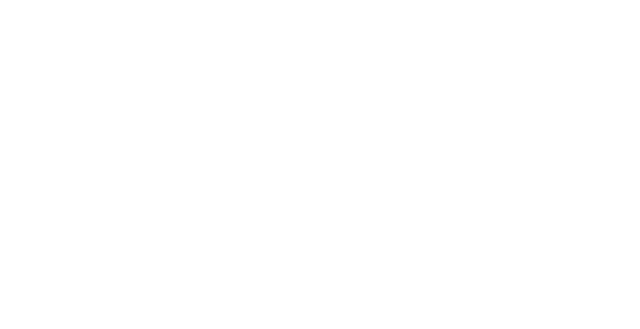
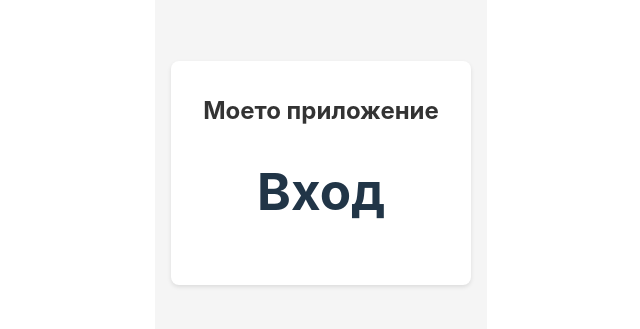
Before and after one commit to OrlinGichev/my-recipe-app, a Vue app: page /auth/login in a window 1280 px wide. Before the commit this address had no page. Shown: the part 275-604 px from the top of the page, without its empty margins (319-959 px from the left). Built offline with nearby package versions, Linux system fonts and the light colour scheme.

Commit message:
добавяне на базови компоненти за  начална страница, рецепти и за нас

```diff
--- a/package.json
+++ b/package.json
@@ -13,6 +13,7 @@
     "@vuelidate/validators": "^2.0.4",
     "axios": "^1.7.9",
     "firebase": "^11.1.0",
+    "path": "^0.12.7",
     "pinia": "^2.3.0",
     "vue": "^3.5.13",
     "vue-router": "^4.5.0"
--- /dev/null
+++ b/src/components/layouts/AuthLayout.vue
@@ -0,0 +1,56 @@
+<script setup></script>
+<template>
+  <div class="auth-layout">
+    <div class="auth-container">
+      <div class="logo-section">
+        <router-link to="/" class="logo"> Моето приложение </router-link>
+      </div>
+      <router-view v-slot="{ Component }">
+        <transition name="fade" mode="out-in">
+          <component :is="Component" />
+        </transition>
+      </router-view>
+    </div>
+  </div>
+</template>
+<style scoped>
+.auth-layout {
+  min-height: 100vh;
+  display: flex;
+  align-items: center;
+  justify-content: center;
+  background-color: #f5f5f5;
+  padding: 1rem;
+}
+
+.auth-container {
+  width: 100%;
+  max-width: 400px;
+  background: white;
+  padding: 2rem;
+  border-radius: 8px;
+  box-shadow: 0 2px 4px rgba(0, 0, 0, 0.1);
+}
+
+.logo-section {
+  text-align: center;
+  margin-bottom: 2rem;
+}
+
+.logo {
+  font-size: 1.5rem;
+  font-weight: bold;
+  color: #333;
+  text-decoration: none;
+}
+
+.fade-enter-active,
+.fade-leave-active {
+  transition: opacity 0.3s ease;
+}
+
+.fade-enter-from,
+.fade-leave-to {
+  opacity: 0;
+}
+</style>
--- a/src/router/index.js
+++ b/src/router/index.js
@@ -1,7 +1,26 @@
 import { createRouter, createWebHistory } from "vue-router";
 import MainLayout from "../components/layouts/MainLayout.vue";
+import AuthLayout from '../components/layouts/AuthLayout.vue'
 
-const routes = [
+const router = createRouter({
+    history: createWebHistory(),
+    routes: [
+        {
+            path: '/auth',
+            component: AuthLayout,
+            children: [
+              {
+                path: 'login',
+                name: 'Login',
+                component: () => import('../views/LoginView.vue')
+              },
+              {
+                path: 'register',
+                name: 'Register',
+                component: () => import('../views/RegisterView.vue')
+              }
+            ]
+          },
         {
          path:'/',
          component: MainLayout,
@@ -30,9 +49,6 @@ const routes = [
         }
 ]
 
-const router = createRouter({
-    history: createWebHistory(),
-    routes
 })
 
 export default router
--- /dev/null
+++ b/src/views/AboutView.vue
@@ -0,0 +1,6 @@
+<template>
+  <div class="about">
+    <h1>За нас</h1>
+    <p>Информация за нашето приложение</p>
+  </div>
+</template>
--- a/src/views/HomeView.vue
+++ b/src/views/HomeView.vue
@@ -1,6 +1,7 @@
 <template>
-  <div>
+  <div class="home">
     <h1>Добре дошли в Recipe App</h1>
+    <p>Добре дошли в моето приложение !</p>
   </div>
 </template>
 <script setup></script>
--- /dev/null
+++ b/src/views/RecipesView.vue
@@ -0,0 +1,6 @@
+<template>
+  <div class="recipes">
+    <h1>Рецепти</h1>
+    <p>Тук ще бъдат показвани рецептите</p>
+  </div>
+</template>
--- a/vite.config.js
+++ b/vite.config.js
@@ -1,7 +1,13 @@
 import { defineConfig } from 'vite'
 import vue from '@vitejs/plugin-vue'
+import path from 'path'
 
 // https://vite.dev/config/
 export default defineConfig({
   plugins: [vue()],
+  resolve: {
+    alias: {
+      '@': path.resolve(__dirname, './src')
+    }
+  }
 })
```
Also changed, not shown: 1 other file (tests, documents, lock files or other folders). Lines whose indentation alone changed are shown as unchanged.
